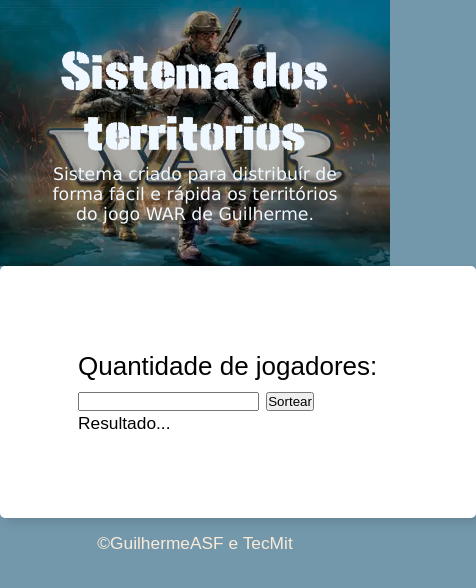
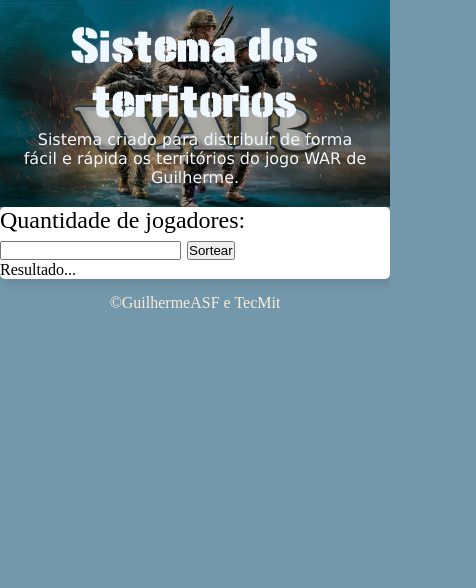
Before and after one commit to guilhermealbertosf/projeto-war, a plain HTML site: page index.html in a window 390 px wide. Shown: the whole page, 476 px wide, since content can reach past the window. Drawn offline with Linux system fonts and the light colour scheme.

Commit message:
update responsive 1.1

```diff
--- a/style.css
+++ b/style.css
@@ -14,7 +14,7 @@
     --fonte2:normal 1em 'Verdana', 'helvetica', sans-serif;
 }
 body{
-    font: normal 13pt arial;
+
     background: rgb(115, 152, 172);
 }
 
@@ -25,11 +25,12 @@ header{
     text-align: center;
     background: blue url('imagens/war-img.webp') center top no-repeat;
     background-size: cover;
+
 }
 header span{
     display: block;
     background-color: var(--cor1);
-    padding: 5vh;
+    padding: 20px;
 }
 h1{
     font: var(--fonte1) ;
@@ -42,11 +43,12 @@ header p{
 
 section{
     background: white;
-    padding: 10vh 20vw 10vh 20vw;
+    padding: 0px;
     min-width: 320px;
     max-width: 1000px;
     border-radius: 5px;
     box-shadow: 5px 5px 10px rgba(56, 56, 56, 0.181);
+
 }
 section div#ask{
     font-size: 1.5em;
@@ -54,6 +56,7 @@ section div#ask{
 }
 p.linha_bloco{
     display: inline-block;
+
 }
 footer{
     text-align: center;
```
